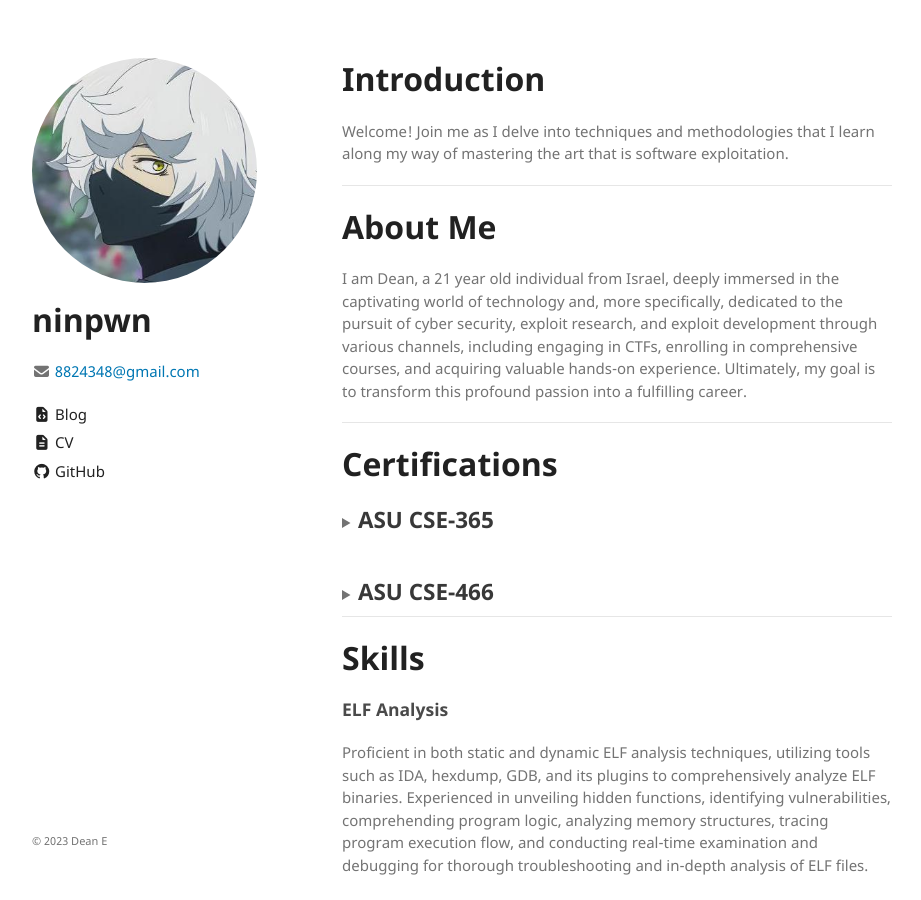
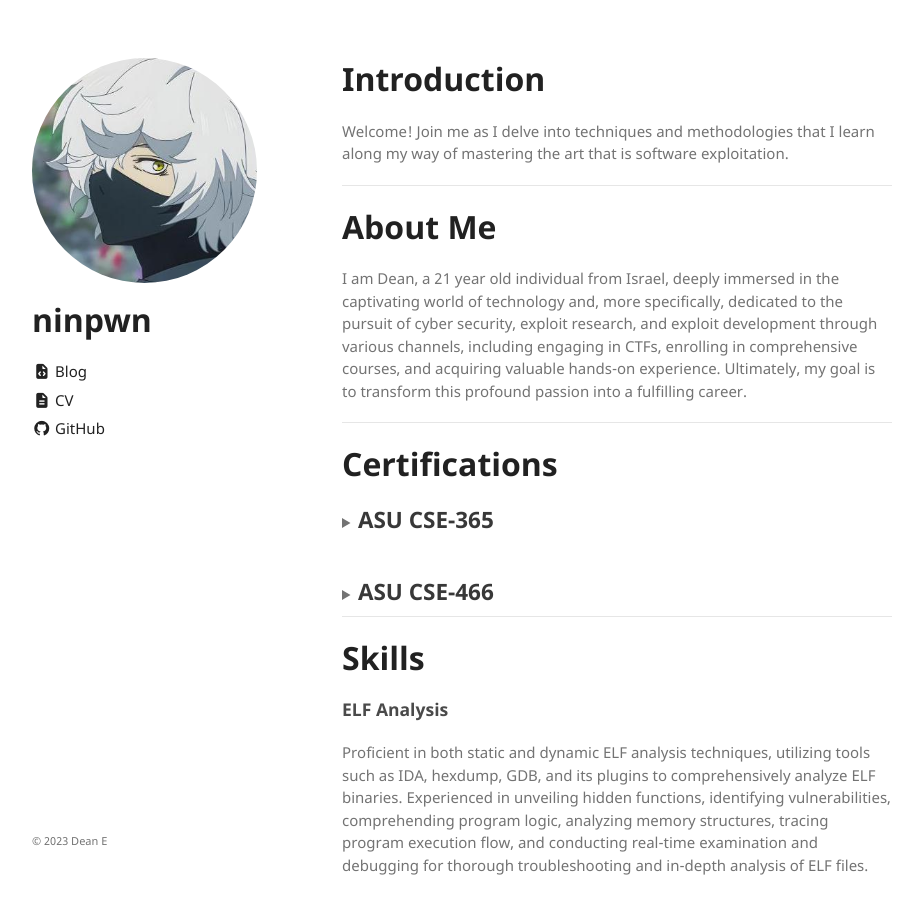
Before and after one commit to ninpwn/ninpwn.github.io, a Jekyll site: the page built from index.md, in a window 1280 px wide and 900 px high. Shown: the whole window, without its empty margins (178-1099 px from the left). Built offline with Jekyll 4.4.1, drawn with Linux system fonts in a browser that asks for light colours; our own code applies the rules of GitHub Pages for plain Markdown files.

Commit message:
Update _config.yml

```diff
--- a/_config.yml
+++ b/_config.yml
@@ -1,6 +1,5 @@
 title: ninpwn
 logo: /assets/img/gabimaru.jpg
-email: 8824348@gmail.com
 description:
 favicon: true
 color-scheme: auto
```
